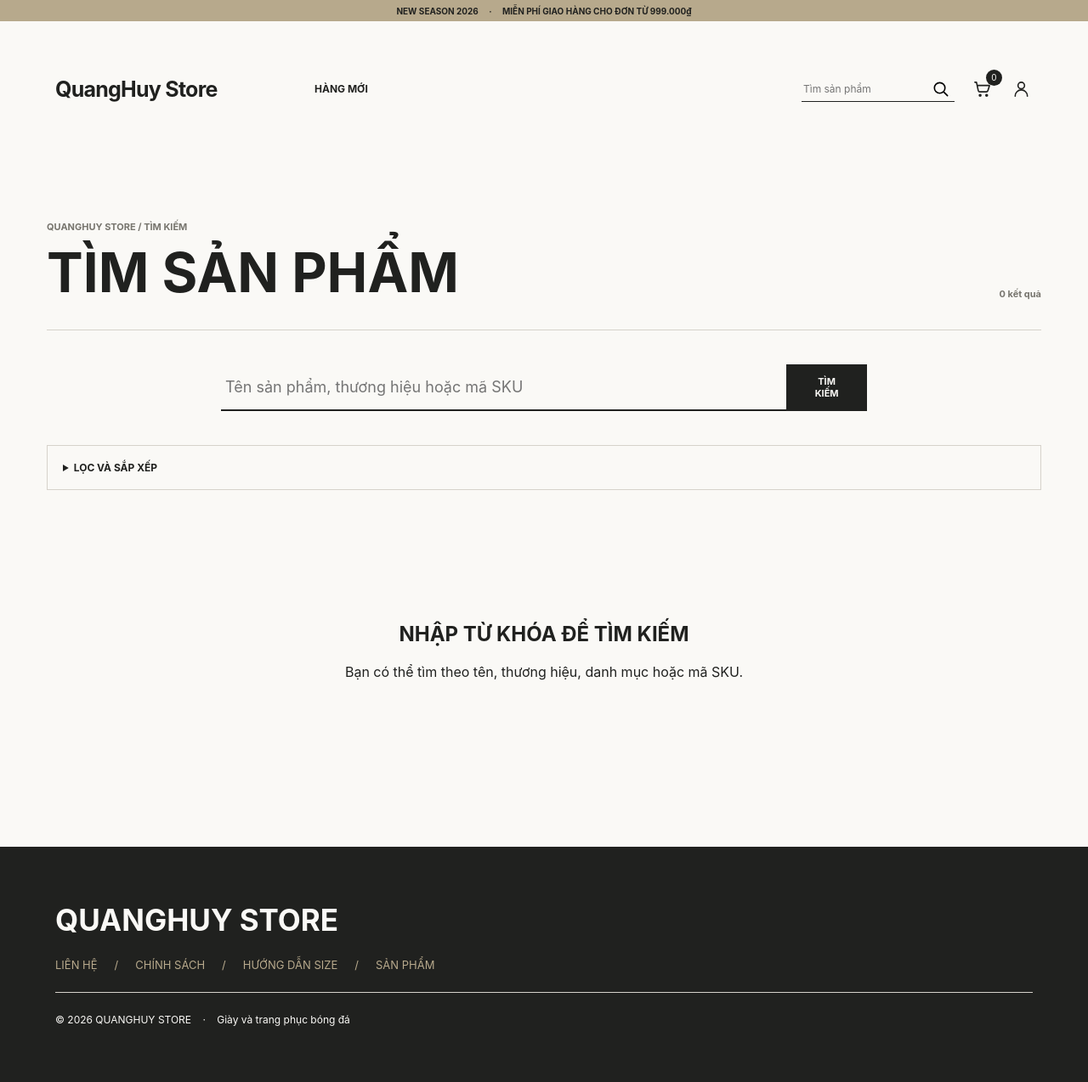
After one commit to NGUYENQUANGHUY1106/QuangHuy_Store-, a Django app: page /products/ in a window 1280 px wide. The commit adds this page. Shown: the whole page at 85% size. Run offline with Django 5.2, Linux system fonts and the light colour scheme; data that the repository does not hold is empty.

Commit message:
feat(u03): add product search and suggestions

```diff
--- a/Login/static/Login/css/header.css
+++ b/Login/static/Login/css/header.css
@@ -52,9 +52,68 @@
 }
 
 .header-search {
+    position: relative;
     display: flex;
     width: 180px;
     border-bottom: 1px solid var(--charcoal-900);
+}
+
+.search-suggestions {
+    position: absolute;
+    z-index: 20;
+    top: calc(100% + 10px);
+    right: 0;
+    width: 360px;
+    padding: 8px;
+    border: 1px solid var(--line);
+    background: var(--ivory-50);
+    box-shadow: 0 12px 30px rgba(32, 33, 31, .14);
+    white-space: normal;
+}
+
+.search-suggestions[hidden] {
+    display: none;
+}
+
+.suggestion-item {
+    display: grid;
+    grid-template-columns: 52px minmax(0, 1fr);
+    gap: 12px;
+    align-items: center;
+    padding: 8px;
+}
+
+.suggestion-item:hover,
+.suggestion-item:focus {
+    background: var(--ivory-100);
+}
+
+.suggestion-item img {
+    width: 52px;
+    height: 52px;
+    background: var(--ivory-100);
+    object-fit: cover;
+}
+
+.suggestion-item strong,
+.suggestion-item small {
+    display: block;
+}
+
+.suggestion-item strong {
+    margin-bottom: 5px;
+    font-size: 11px;
+}
+
+.suggestion-item small,
+.suggestion-message {
+    color: var(--stone-400);
+    font-size: 10px;
+}
+
+.suggestion-message {
+    margin: 0;
+    padding: 15px;
 }
 
 .header-search input {
@@ -202,6 +261,14 @@
         background: var(--ivory-100);
     }
 
+    .search-suggestions {
+        position: fixed;
+        top: 145px;
+        right: 16px;
+        left: 16px;
+        width: auto;
+    }
+
     .header-search:focus-within input {
         display: block;
     }
--- /dev/null
+++ b/Product/static/Product/css/search.css
@@ -0,0 +1,186 @@
+.search-page {
+    max-width: 1360px;
+    margin: 0 auto;
+    padding: 65px 55px 90px;
+}
+
+.search-heading {
+    position: relative;
+    padding-bottom: 35px;
+    border-bottom: 1px solid var(--line);
+}
+
+.search-heading p,
+.search-heading span {
+    color: var(--stone-400);
+    font-size: 11px;
+    font-weight: 700;
+}
+
+.search-heading h1 {
+    max-width: 1000px;
+    margin: 15px 0 0;
+    font-size: clamp(36px, 5vw, 68px);
+    line-height: 1;
+    overflow-wrap: anywhere;
+}
+
+.search-heading span {
+    position: absolute;
+    right: 0;
+    bottom: 35px;
+}
+
+.search-main-form {
+    display: flex;
+    max-width: 760px;
+    margin: 40px auto;
+    border-bottom: 2px solid var(--charcoal-900);
+}
+
+.search-main-form input {
+    width: 100%;
+    padding: 16px 5px;
+    border: 0;
+    outline: 0;
+    background: transparent;
+    font-size: 18px;
+}
+
+.search-main-form button,
+.search-filter-form button {
+    border: 0;
+    background: var(--charcoal-900);
+    color: var(--ivory-50);
+    cursor: pointer;
+    font-size: 11px;
+    font-weight: 700;
+}
+
+.search-main-form button {
+    padding: 0 25px;
+}
+
+.search-filters {
+    margin-bottom: 45px;
+    border: 1px solid var(--line);
+}
+
+.search-filters summary {
+    padding: 18px;
+    cursor: pointer;
+    font-size: 12px;
+    font-weight: 700;
+}
+
+.search-filter-form {
+    display: grid;
+    grid-template-columns: repeat(4, minmax(0, 1fr));
+    gap: 16px;
+    padding: 20px;
+    border-top: 1px solid var(--line);
+}
+
+.search-filter-form label {
+    display: grid;
+    gap: 7px;
+    font-size: 11px;
+    font-weight: 700;
+}
+
+.search-filter-form select,
+.search-filter-form input[type='number'] {
+    width: 100%;
+    padding: 9px;
+    border: 1px solid var(--line);
+    background: var(--ivory-50);
+}
+
+.search-filter-form .search-stock {
+    display: flex;
+    align-items: center;
+}
+
+.search-filter-form button,
+.search-filter-form > a {
+    display: grid;
+    min-height: 42px;
+    place-items: center;
+    padding: 10px;
+    border: 1px solid var(--charcoal-900);
+    font-size: 11px;
+    font-weight: 700;
+}
+
+.search-grid {
+    display: grid;
+    grid-template-columns: repeat(3, minmax(0, 1fr));
+    gap: 42px 22px;
+}
+
+.search-grid .product-card img {
+    display: block;
+    width: 100%;
+    aspect-ratio: 4 / 5;
+    margin-bottom: 10px;
+    object-fit: cover;
+}
+
+.search-grid .product-card h3,
+.search-grid .product-card p,
+.search-grid .product-card strong {
+    display: block;
+    margin: 0 0 9px;
+}
+
+.search-grid .product-card h3 { font-size: 13px; }
+.product-card__image { position: relative; display: block; }
+.product-card__meta { color: var(--stone-400); font-size: 11px; }
+.product-card__discount { position: absolute; top: 10px; left: 10px; padding: 6px; background: var(--charcoal-900); color: white; font-size: 10px; }
+.product-card__prices { display: flex; gap: 10px; }
+
+.search-empty {
+    grid-column: 1 / -1;
+    padding: 90px 20px;
+    text-align: center;
+}
+
+.search-errors {
+    margin-bottom: 25px;
+    padding: 15px;
+    border: 1px solid #a33;
+    color: #8a2020;
+    font-size: 12px;
+}
+
+.search-pagination {
+    display: flex;
+    justify-content: center;
+    gap: 8px;
+    margin-top: 55px;
+}
+
+.search-pagination a,
+.search-pagination span {
+    min-width: 38px;
+    padding: 11px;
+    border: 1px solid var(--charcoal-900);
+    font-size: 11px;
+    font-weight: 700;
+    text-align: center;
+}
+
+.search-pagination span { background: var(--charcoal-900); color: white; }
+
+@media (max-width: 800px) {
+    .search-filter-form { grid-template-columns: repeat(2, minmax(0, 1fr)); }
+    .search-grid { grid-template-columns: repeat(2, minmax(0, 1fr)); }
+}
+
+@media (max-width: 500px) {
+    .search-page { padding: 45px 22px 70px; }
+    .search-heading span { position: static; display: block; margin-top: 18px; }
+    .search-main-form input { font-size: 14px; }
+    .search-main-form button { padding: 0 14px; }
+    .search-filter-form { grid-template-columns: 1fr; }
+}
--- /dev/null
+++ b/Product/static/Product/js/search-suggest.js
@@ -0,0 +1,81 @@
+const searchForm = document.querySelector('.header-search');
+const searchInput = document.querySelector('#header-search-input');
+const suggestionBox = document.querySelector('#search-suggestions');
+let suggestionTimer;
+
+function formatPrice(value) {
+    return new Intl.NumberFormat('vi-VN').format(value) + '₫';
+}
+
+function closeSuggestions() {
+    if (suggestionBox) suggestionBox.hidden = true;
+}
+
+function renderSuggestions(results) {
+    suggestionBox.replaceChildren();
+    if (!results.length) {
+        const message = document.createElement('p');
+        message.className = 'suggestion-message';
+        message.textContent = 'Không tìm thấy sản phẩm phù hợp.';
+        suggestionBox.append(message);
+    }
+
+    results.forEach((product) => {
+        const link = document.createElement('a');
+        link.className = 'suggestion-item';
+        link.href = product.url;
+
+        const image = document.createElement('img');
+        image.src = product.image || '/static/Product/images/product-placeholder.svg';
+        image.alt = '';
+
+        const content = document.createElement('span');
+        const name = document.createElement('strong');
+        name.textContent = product.name;
+        const meta = document.createElement('small');
+        meta.textContent = product.brand + ' · Từ ' + formatPrice(product.price);
+        content.append(name, meta);
+        link.append(image, content);
+        suggestionBox.append(link);
+    });
+    suggestionBox.hidden = false;
+}
+
+if (searchForm && searchInput && suggestionBox) {
+    searchInput.addEventListener('input', () => {
+        clearTimeout(suggestionTimer);
+        const query = searchInput.value.trim();
+        if (query.length < 2) {
+            closeSuggestions();
+            return;
+        }
+
+        suggestionTimer = setTimeout(async () => {
+            const url = searchForm.dataset.suggestUrl + '?q=' + encodeURIComponent(query);
+            try {
+                const response = await fetch(url, {headers: {'X-Requested-With': 'XMLHttpRequest'}});
+                if (!response.ok) return closeSuggestions();
+                const data = await response.json();
+                if (searchInput.value.trim() === query) renderSuggestions(data.results);
+            } catch (error) {
+                closeSuggestions();
+            }
+        }, 300);
+    });
+
+    searchForm.addEventListener('submit', () => {
+        const query = searchInput.value.trim();
+        if (query) {
+            const history = JSON.parse(localStorage.getItem('product_search_history') || '[]');
+            localStorage.setItem('product_search_history', JSON.stringify([query, ...history.filter((item) => item !== query)].slice(0, 5)));
+        }
+    });
+
+    document.addEventListener('click', (event) => {
+        if (!searchForm.contains(event.target)) closeSuggestions();
+    });
+
+    searchInput.addEventListener('keydown', (event) => {
+        if (event.key === 'Escape') closeSuggestions();
+    });
+}
--- /dev/null
+++ b/Product/templates/Product/Search.html
@@ -0,0 +1,77 @@
+{% extends 'base.html' %}
+{% load static %}
+
+{% block title %}Tìm kiếm{% if search_query %}: {{ search_query }}{% endif %} | QuangHuy Store{% endblock %}
+{% block meta_description %}Tìm kiếm giày và quần áo bóng đá theo tên, thương hiệu, danh mục hoặc mã SKU.{% endblock %}
+{% block extra_css %}<link rel="stylesheet" href="{% static 'Product/css/search.css' %}">{% endblock %}
+
+{% block content %}
+<section class="search-page">
+    <header class="search-heading">
+        <p>QUANGHUY STORE / TÌM KIẾM</p>
+        <h1>{% if search_query %}KẾT QUẢ CHO “{{ search_query }}”{% else %}TÌM SẢN PHẨM{% endif %}</h1>
+        <span>{{ page_obj.paginator.count }} kết quả</span>
+    </header>
+
+    <form class="search-main-form" action="{% url 'product_search' %}" method="get">
+        <label class="sr-only" for="main-search-input">Từ khóa tìm kiếm</label>
+        <input id="main-search-input" name="q" value="{{ search_query }}" maxlength="80" placeholder="Tên sản phẩm, thương hiệu hoặc mã SKU">
+        <button type="submit">TÌM KIẾM</button>
+    </form>
+
+    <details class="search-filters">
+        <summary>LỌC VÀ SẮP XẾP</summary>
+        <form method="get" class="search-filter-form">
+            <input type="hidden" name="q" value="{{ search_query }}">
+            <label>Thương hiệu
+                <select name="brand" multiple size="3">
+                    {% for brand in available_brands %}<option value="{{ brand.slug }}" {% if brand.slug in selected_brands %}selected{% endif %}>{{ brand.name }}</option>{% endfor %}
+                </select>
+            </label>
+            <label>Giới tính
+                <select name="gender"><option value="">Tất cả</option>{% for value, label in gender_choices %}<option value="{{ value }}" {% if selected_gender == value %}selected{% endif %}>{{ label }}</option>{% endfor %}</select>
+            </label>
+            <label>Size
+                <select name="size" multiple size="3">{% for size in available_sizes %}<option value="{{ size }}" {% if size in selected_sizes %}selected{% endif %}>{{ size }}</option>{% endfor %}</select>
+            </label>
+            <label>Màu
+                <select name="color" multiple size="3">{% for color in available_colors %}<option value="{{ color }}" {% if color in selected_colors %}selected{% endif %}>{{ color }}</option>{% endfor %}</select>
+            </label>
+            <label>Giá từ<input type="number" name="min_price" min="0" value="{{ min_price }}"></label>
+            <label>Giá đến<input type="number" name="max_price" min="0" value="{{ max_price }}"></label>
+            <label>Sắp xếp
+                <select name="sort">
+                    <option value="newest" {% if sort == 'newest' %}selected{% endif %}>Mới nhất</option>
+                    <option value="price_asc" {% if sort == 'price_asc' %}selected{% endif %}>Giá tăng dần</option>
+                    <option value="price_desc" {% if sort == 'price_desc' %}selected{% endif %}>Giá giảm dần</option>
+                    <option value="popular" {% if sort == 'popular' %}selected{% endif %}>Phổ biến</option>
+                </select>
+            </label>
+            <label class="search-stock"><input type="checkbox" name="in_stock" value="1" {% if in_stock %}checked{% endif %}> Còn hàng</label>
+            <button type="submit">ÁP DỤNG</button>
+            <a href="{% url 'product_search' %}?q={{ search_query|urlencode }}">XÓA BỘ LỌC</a>
+        </form>
+    </details>
+
+    {% if filter_errors %}<div class="search-errors" role="alert">{% for error in filter_errors %}<p>{{ error }}</p>{% endfor %}</div>{% endif %}
+
+    <div class="search-grid">
+        {% for product in page_obj %}
+            {% include 'Product/includes/product_card.html' %}
+        {% empty %}
+        <div class="search-empty">
+            {% if search_query %}<h2>KHÔNG TÌM THẤY SẢN PHẨM</h2><p>Thử từ khóa ngắn hơn hoặc xóa bớt bộ lọc.</p>
+            {% else %}<h2>NHẬP TỪ KHÓA ĐỂ TÌM KIẾM</h2><p>Bạn có thể tìm theo tên, thương hiệu, danh mục hoặc mã SKU.</p>{% endif %}
+        </div>
+        {% endfor %}
+    </div>
+
+    {% if page_obj.paginator.num_pages > 1 %}
+    <nav class="search-pagination" aria-label="Phân trang tìm kiếm">
+        {% if page_obj.has_previous %}<a href="?{{ pagination_query|force_escape }}&amp;page={{ page_obj.previous_page_number }}">← TRƯỚC</a>{% endif %}
+        {% for number in page_obj.paginator.page_range %}{% if number == page_obj.number %}<span>{{ number }}</span>{% else %}<a href="?{{ pagination_query|force_escape }}&amp;page={{ number }}">{{ number }}</a>{% endif %}{% endfor %}
+        {% if page_obj.has_next %}<a href="?{{ pagination_query|force_escape }}&amp;page={{ page_obj.next_page_number }}">SAU →</a>{% endif %}
+    </nav>
+    {% endif %}
+</section>
+{% endblock %}
--- a/Product/urls.py
+++ b/Product/urls.py
@@ -5,6 +5,8 @@ from . import views
 
 urlpatterns = [
     path('', views.home_page, name='home'),
+    path('products/', views.search_page, name='product_search'),
+    path('products/suggest/', views.search_suggest, name='product_suggest'),
     path('category/<slug:category_slug>/', views.category_page, name='product_by_category'),
     path('product/<slug:product_slug>/', views.product_detail, name='product_detail'),
     path('thong-tin/<slug:page_slug>/', views.information_page, name='information_page'),
--- a/Product/views.py
+++ b/Product/views.py
@@ -2,8 +2,9 @@ from decimal import Decimal, InvalidOperation
 
 from django.core.paginator import Paginator
 from django.db.models import Min, Q
-from django.http import Http404
+from django.http import Http404, JsonResponse
 from django.shortcuts import get_object_or_404, render
+from django.urls import reverse
 from django.utils import timezone
 
 from .models import Banner, Brand, Category, Product, ProductVariant
@@ -199,6 +200,136 @@ def category_page(request, category_slug):
     })
 
 
+def search_page(request):
+    search_query = request.GET.get('q', '').strip()
+    products = active_products()
+    errors = []
+
+    if not search_query:
+        products = products.none()
+    elif len(search_query) > 80:
+        errors.append('Từ khóa tìm kiếm không được vượt quá 80 ký tự.')
+        products = products.none()
+    else:
+        products = products.filter(
+            Q(name__icontains=search_query)
+            | Q(category__name__icontains=search_query)
+            | Q(brand__name__icontains=search_query)
+            | Q(variants__sku__icontains=search_query)
+        ).distinct()
+
+    selected_brands = request.GET.getlist('brand')
+    selected_sizes = request.GET.getlist('size')
+    selected_colors = request.GET.getlist('color')
+    selected_gender = request.GET.get('gender', '')
+    in_stock = request.GET.get('in_stock') == '1'
+    sort = request.GET.get('sort', 'newest')
+    min_price_text = request.GET.get('min_price', '').strip()
+    max_price_text = request.GET.get('max_price', '').strip()
+
+    if selected_brands:
+        products = products.filter(brand__slug__in=selected_brands)
+
+    valid_genders = {value for value, _ in Product.GENDER_CHOICES}
+    if selected_gender:
+        if selected_gender in valid_genders:
+            products = products.filter(gender=selected_gender)
+        else:
+            errors.append('Giới tính không hợp lệ.')
+            selected_gender = ''
+
+    min_price = parse_price(min_price_text, 'Giá thấp nhất', errors)
+    max_price = parse_price(max_price_text, 'Giá cao nhất', errors)
+    valid_price_range = not (min_price is not None and max_price is not None and min_price > max_price)
+    if not valid_price_range:
+        errors.append('Giá thấp nhất phải nhỏ hơn hoặc bằng giá cao nhất.')
+
+    variant_filter = Q(variants__is_active=True)
+    if selected_sizes:
+        variant_filter &= Q(variants__size__in=selected_sizes)
+    if selected_colors:
+        variant_filter &= Q(variants__color__in=selected_colors)
+    if in_stock:
+        variant_filter &= Q(variants__stock__gt=0)
+    if valid_price_range:
+        if min_price is not None:
+            variant_filter &= Q(variants__price__gte=min_price)
+        if max_price is not None:
+            variant_filter &= Q(variants__price__lte=max_price)
+    products = products.filter(variant_filter).distinct()
+
+    sort_options = {
+        'newest': '-created_at',
+        'price_asc': 'variant_min_price',
+        'price_desc': '-variant_min_price',
+        'popular': '-popularity',
+    }
+    if sort not in sort_options:
+        errors.append('Kiểu sắp xếp không hợp lệ.')
+        sort = 'newest'
+    products = products.order_by(sort_options[sort], 'id')
+
+    paginator = Paginator(products, 6)
+    page_obj = paginator.get_page(request.GET.get('page'))
+    variant_options = ProductVariant.objects.filter(product__is_active=True, is_active=True)
+    query_params = request.GET.copy()
+    query_params.pop('page', None)
+
+    return render(request, 'Product/Search.html', {
+        'search_query': search_query,
+        'page_obj': page_obj,
+        'filter_errors': errors,
+        'available_brands': Brand.objects.filter(is_active=True, products__is_active=True).distinct(),
+        'available_sizes': variant_options.values_list('size', flat=True).distinct().order_by('size'),
+        'available_colors': variant_options.values_list('color', flat=True).distinct().order_by('color'),
+        'gender_choices': Product.GENDER_CHOICES,
+        'selected_brands': selected_brands,
+        'selected_sizes': selected_sizes,
+        'selected_colors': selected_colors,
+        'selected_gender': selected_gender,
+        'min_price': min_price_text,
+        'max_price': max_price_text,
+        'in_stock': in_stock,
+        'sort': sort,
+        'pagination_query': query_params.urlencode(),
+    })
+
+
+def search_suggest(request):
+    now = int(timezone.now().timestamp())
+    recent_requests = [
+        timestamp
+        for timestamp in request.session.get('suggest_requests', [])
+        if now - timestamp < 60
+    ]
+    if len(recent_requests) >= 30:
+        return JsonResponse({'results': [], 'error': 'Bạn thao tác quá nhanh.'}, status=429)
+    recent_requests.append(now)
+    request.session['suggest_requests'] = recent_requests
+
+    search_query = request.GET.get('q', '').strip()
+    if len(search_query) < 2 or len(search_query) > 80:
+        return JsonResponse({'query': search_query[:80], 'results': []})
+
+    products = active_products().filter(
+        Q(name__icontains=search_query)
+        | Q(category__name__icontains=search_query)
+        | Q(brand__name__icontains=search_query)
+        | Q(variants__sku__icontains=search_query)
+    ).distinct()[:8]
+
+    results = []
+    for product in products:
+        results.append({
+            'name': product.name,
+            'brand': product.brand.name if product.brand else 'QuangHuy',
+            'price': int(product.variant_min_price or product.price),
+            'image': product.image.url if product.image else '',
+            'url': reverse('product_detail', args=[product.slug]),
+        })
+    return JsonResponse({'query': search_query, 'results': results})
+
+
 def product_detail(request, product_slug):
     product = get_object_or_404(
         active_products().prefetch_related('images', 'variants'),
--- a/templates/base.html
+++ b/templates/base.html
@@ -19,6 +19,7 @@
     </main>
 
     {% include 'footer.html' %}
+    <script src="{% static 'Product/js/search-suggest.js' %}"></script>
     {% block extra_js %}{% endblock %}
 </body>
 </html>
--- a/templates/header.html
+++ b/templates/header.html
@@ -16,7 +16,7 @@
     </nav>
 
     <div class="utility-nav">
-        <form class="header-search" action="{% url 'home' %}" method="get" role="search">
+        <form class="header-search" action="{% url 'product_search' %}" method="get" role="search" data-suggest-url="{% url 'product_suggest' %}">
             <label class="sr-only" for="header-search-input">Tìm kiếm sản phẩm</label>
             <input id="header-search-input" name="q" value="{{ request.GET.q }}" placeholder="Tìm sản phẩm">
             <button type="submit" aria-label="Tìm kiếm">
@@ -25,6 +25,7 @@
                     <path d="m16 16 4.5 4.5"></path>
                 </svg>
             </button>
+            <div class="search-suggestions" id="search-suggestions" hidden></div>
         </form>
 
         <a class="utility-link cart-link" href="{% url 'home' %}#products" aria-label="Giỏ hàng">
```
Also changed, not shown: Product/tests.py (+90 -0 lines), README.md.
